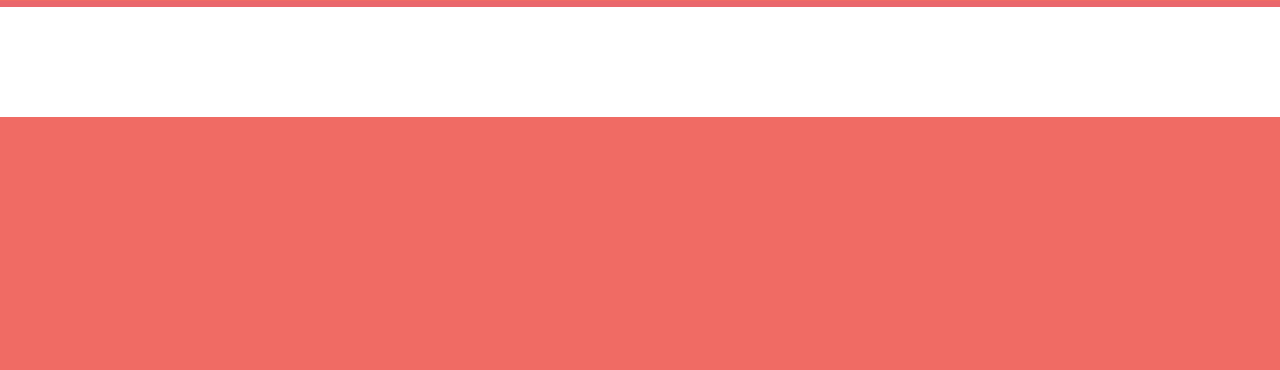
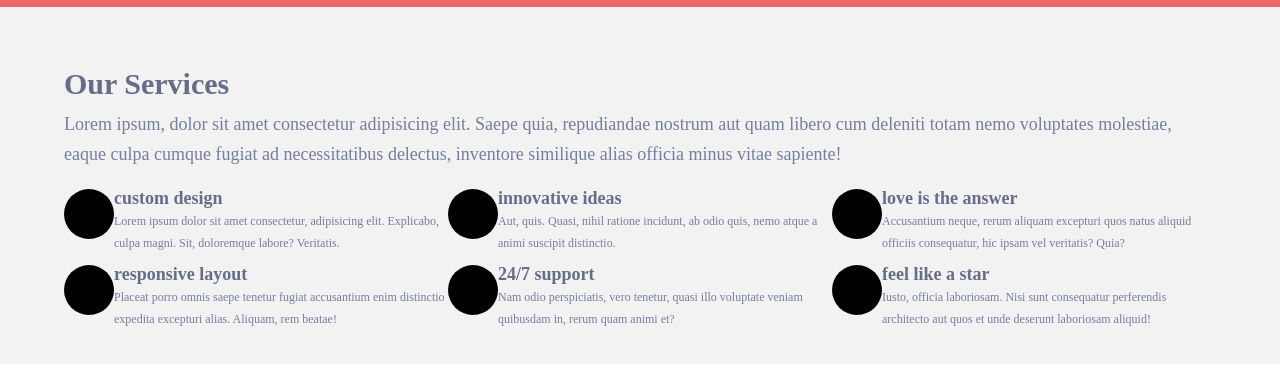
Before and after one commit to Foebry/Syntra, a PHP site: page / in a window 1280 px wide. Shown: the part 683-1053 px from the top of the page. Before the commit the page ends 800 px from the top, so only its background shows below. Run offline with PHP 8.4, Linux system fonts and the light colour scheme.

Commit message:
services finished 70%

```diff
--- a/frontend/designs/appfactory/css/style.css
+++ b/frontend/designs/appfactory/css/style.css
@@ -73,7 +73,7 @@ section.scrollbar {
 }
 section.scrollbar .container {
     position: relative;
-    justify-content: center;
+    justify-content: space-around;
 }
 section.scrollbar .container::before {
     content: "<";
@@ -101,10 +101,63 @@ section.scrollbar img {
     box-shadow: 25px 25px 0 #ce5d55;
     border-radius: 30px;
 }
-section.scrollbar img:first-child {
-    margin-left: 8%;
-    margin-right: 8%;
+.services {
+    border-bottom: 6px solid #fff;
 }
-section.scrollbar img:last-child {
-    margin-right: 8%;
+section.services .container {
+    display: block;
 }
+
+.services .container h1 {
+    font-size: 30px;
+    font-weight: 600;
+    color: #666d89;
+    text-transform: capitalize;
+    padding-top: 62px;
+    margin-bottom: 10px;
+}
+.services .container h2 {
+    font-size: 18px;
+    font-weight: 600;
+    color: #666d89;
+    margin-bottom: 4px;
+}
+.services .container > p {
+    font-size: 18px;
+    line-height: 30px;
+    font-weight: 400;
+    color: #767e9e;
+    margin-bottom: 20px;
+}
+.services ul {
+    display: flex;
+    flex-wrap: wrap;
+    justify-content: space-between;
+    margin-bottom: 23px;
+}
+.services ul li {
+    position: relative;
+    display: block;
+    margin-left: 50px;
+    flex-basis: 25%;
+    flex-shrink: 1;
+    flex-grow: 1;
+    margin-bottom: 11px;
+}
+.services ul li::before {
+    display: block;
+    content: "";
+    position: absolute;
+    background-color: black;
+    width: 50px;
+    height: 50px;
+    left: -50px;
+    top: 0;
+    border-radius: 50%;
+}
+.services ul p {
+    font-size: 12px;
+    font-weight: 400;
+    line-height: 21.5px;
+    color: #767e9e;
+}
--- a/frontend/designs/appfactory/index.html
+++ b/frontend/designs/appfactory/index.html
@@ -34,7 +34,68 @@
                     />
                 </div>
             </section>
-            <section class="services"></section>
+            <section class="services">
+                <div class="container">
+                    <h1>our services</h1>
+                    <p>
+                        Lorem ipsum, dolor sit amet consectetur adipisicing
+                        elit. Saepe quia, repudiandae nostrum aut quam libero
+                        cum deleniti totam nemo voluptates molestiae, eaque
+                        culpa cumque fugiat ad necessitatibus delectus,
+                        inventore similique alias officia minus vitae sapiente!
+                    </p>
+                    <ul>
+                        <li>
+                            <h2>custom design</h2>
+                            <p>
+                                Lorem ipsum dolor sit amet consectetur,
+                                adipisicing elit. Explicabo, culpa magni. Sit,
+                                doloremque labore? Veritatis.
+                            </p>
+                        </li>
+                        <li>
+                            <h2>innovative ideas</h2>
+                            <p>
+                                Aut, quis. Quasi, nihil ratione incidunt, ab
+                                odio quis, nemo atque a animi suscipit
+                                distinctio.
+                            </p>
+                        </li>
+                        <li>
+                            <h2>love is the answer</h2>
+                            <p>
+                                Accusantium neque, rerum aliquam excepturi quos
+                                natus aliquid officiis consequatur, hic ipsam
+                                vel veritatis? Quia?
+                            </p>
+                        </li>
+                        <li>
+                            <h2>responsive layout</h2>
+                            <p>
+                                Placeat porro omnis saepe tenetur fugiat
+                                accusantium enim distinctio expedita excepturi
+                                alias. Aliquam, rem beatae!
+                            </p>
+                        </li>
+                        <li>
+                            <h2>24/7 support</h2>
+                            <p>
+                                Nam odio perspiciatis, vero tenetur, quasi illo
+                                voluptate veniam quibusdam in, rerum quam animi
+                                et?
+                            </p>
+                        </li>
+                        <li>
+                            <h2>feel like a star</h2>
+                            <p>
+                                Iusto, officia laboriosam. Nisi sunt consequatur
+                                perferendis architecto aut quos et unde deserunt
+                                laboriosam aliquid!
+                            </p>
+                        </li>
+                    </ul>
+                </div>
+            </section>
             <section class="portfolio"></section>
             <section class="about"></section>
             <section class="contact"></section>
```
